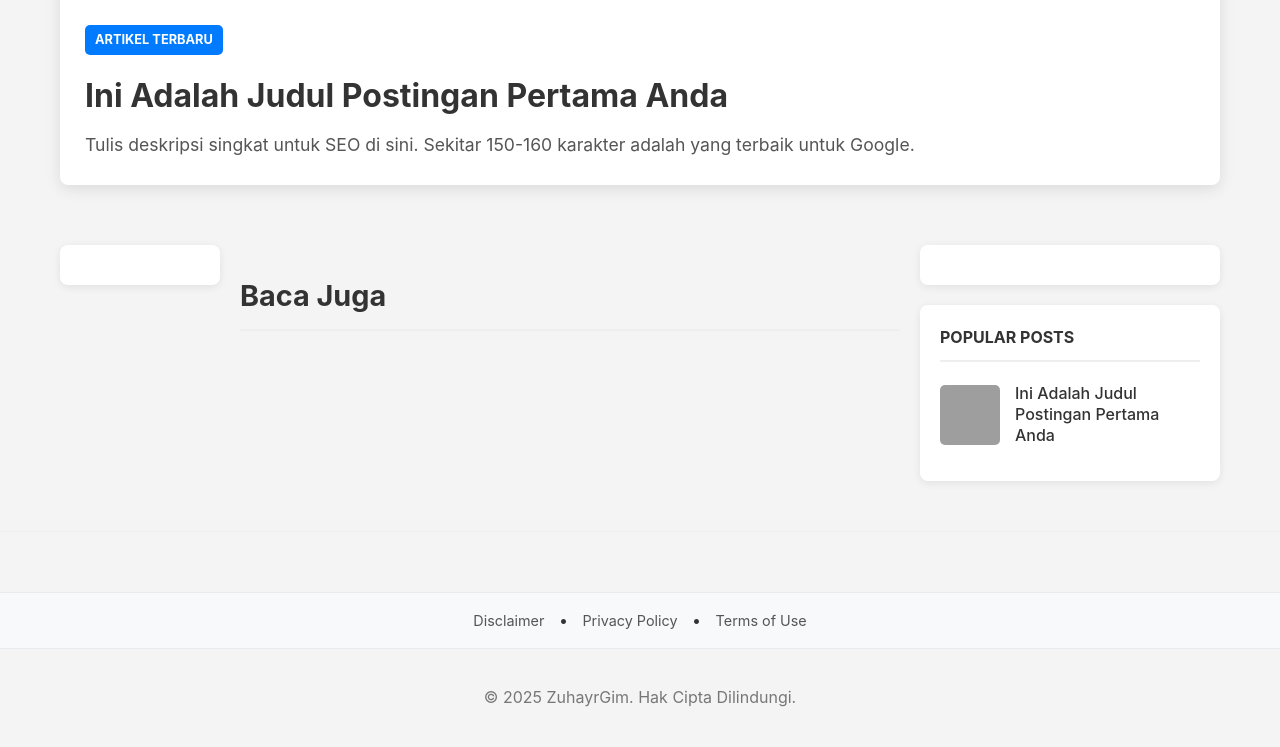
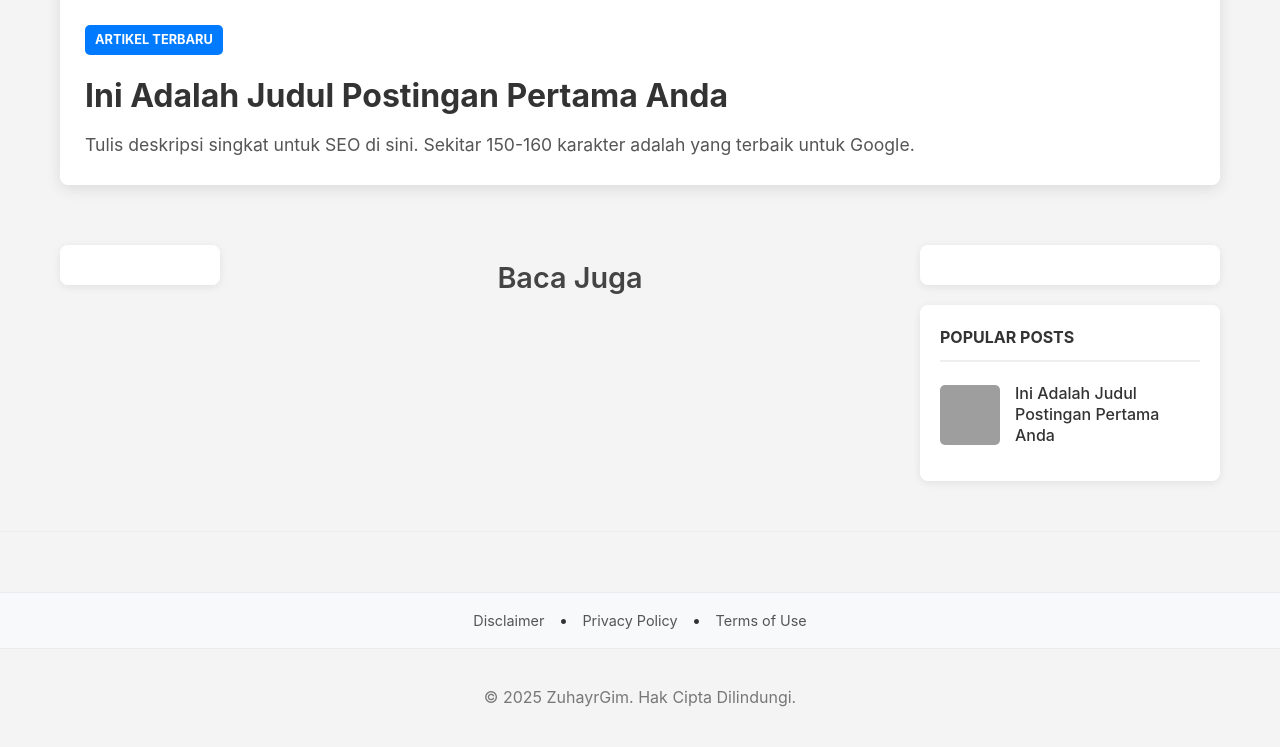
Before and after one commit to dianplay2025/zuhayrgim.github.io, a Jekyll site: the page built from index.html, in a window 1280 px wide. Shown: the part 646-1393 px from the top of the page. Built offline with Jekyll 4.4.1, drawn with Linux system fonts in a browser that asks for light colours; the list of posts is cut into pages by our own code; grey boxes are pictures that could not be loaded.

Commit message:
Update style.css

```diff
--- a/assets/css/style.css
+++ b/assets/css/style.css
@@ -1,79 +1,449 @@
 @charset "UTF-8";
 
-:root { --primary-color: #333; --secondary-color: #007bff; --background-color: #f4f4f4; --card-bg-color: #ffffff; --text-color: #333; }
-body { font-family: -apple-system, BlinkMacSystemFont, "Segoe UI", Roboto, Helvetica, Arial, sans-serif; line-height: 1.6; margin: 0; padding: 0; background-color: var(--background-color); color: var(--text-color); }
-.container { max-width: 1200px; margin: 0 auto; padding: 0 20px; box-sizing: border-box; }
-header { background: var(--primary-color); color: white; padding: 1.5rem 1rem; text-align: center; }
-header h1 { margin: 0; font-size: 2rem; }
-.header-nav { margin-top: 15px; }
-.header-nav ul { list-style: none; padding: 0; margin: 0; display: flex; justify-content: center; gap: 20px; }
-.header-nav a { color: white; text-decoration: none; font-weight: bold; }
-.main-layout { display: flex; gap: 20px; padding-top: 30px; align-items: flex-start; }
-.sidebar { position: -webkit-sticky; position: sticky; top: 20px; align-self: flex-start; }
-.sidebar-left { width: 160px; flex-shrink: 0; }
-.sidebar-right { width: 300px; flex-shrink: 0; }
-.main-content { flex: 1; min-width: 0; }
-.sidebar-widget { background-color: var(--card-bg-color); padding: 20px; border-radius: 8px; box-shadow: 0 2px 8px rgba(0,0,0,0.08); margin-bottom: 20px; }
-.sidebar-widget h4 { margin-top: 0; border-bottom: 2px solid #eee; padding-bottom: 10px; }
-.ad-placeholder { background: #e9e9e9; color: #999; display: flex; align-items: center; justify-content: center; border: 1px dashed #ccc; box-sizing: border-box; text-align: center; }
-.ad-160-600 { width: 100%; height: 600px; }
-.ad-300-250 { width: 100%; height: 250px; }
-.post-list { list-style: none; padding: 0; margin: 0; }
-.post-item { background: var(--card-bg-color); border-radius: 8px; box-shadow: 0 2px 8px rgba(0,0,0,0.08); margin-bottom: 20px; display: flex; align-items: center; overflow: hidden; text-decoration: none; color: inherit; transition: transform 0.2s ease; }
-.post-item:hover { transform: translateY(-3px); }
-.post-thumbnail { width: 100px; height: 100px; object-fit: cover; flex-shrink: 0; }
-.post-content { padding: 15px 20px; }
-.post-title { margin: 0 0 5px 0; font-size: 1.25rem; color: var(--text-color); }
-.post-description { margin: 0; font-size: 0.95rem; color: #666; }
-.article-container { background: #fff; padding: 20px 30px; border-radius: 8px; box-shadow: 0 2px 8px rgba(0,0,0,0.08); }
-.article-title { font-size: 2.5rem; text-align: center; margin-bottom: 20px; }
-.article-content p { font-size: 1.1rem; line-height: 1.8; }
-.featured-image { width: 100%; height: auto; border-radius: 8px; margin-bottom: 20px; }
-footer { text-align: center; padding: 20px 0; color: #777; }
-.post-categories { font-size: 0.8em; font-weight: bold; color: var(--secondary-color); margin: 0 0 5px 0; text-transform: uppercase; }
-.post-categories-page { text-align: center; color: #888; margin-top: -10px; }
-.breadcrumb { list-style: none; padding: 0; margin: 0 0 25px 0; font-size: 0.9em; }
-.breadcrumb-item { display: inline; }
-.breadcrumb-item + .breadcrumb-item::before { content: ">"; margin: 0 0.5em; color: #6c757d; }
-.breadcrumb-item a { color: var(--secondary-color); text-decoration: none; font-weight: 500; }
-.breadcrumb-item.active { color: #6c757d; }
-.pagination { display: flex; justify-content: space-between; align-items: center; padding: 20px 0; margin-top: 20px; border-top: 1px solid #eee; }
-.pagination-link { padding: 8px 15px; border: 1px solid #ddd; border-radius: 5px; text-decoration: none; color: var(--secondary-color); background-color: #fff; }
-.pagination-link:hover { background-color: #f4f4f4; }
-.pagination-link.disabled { color: #ccc; border-color: #eee; pointer-events: none; }
-.page_number { color: #777; font-size: 0.9em; }
-.search-container { padding: 20px; background-color: #e9ecef; border-bottom: 1px solid #ddd; }
-#searchInput { width: 100%; max-width: 700px; display: block; margin: 0 auto; padding: 12px 15px; font-size: 1rem; border: 1px solid #ccc; border-radius: 8px; box-sizing: border-box; }
-#searchInput:focus { outline: none; border-color: var(--secondary-color); box-shadow: 0 0 0 3px rgba(0, 123, 255, 0.25); }
-.pre-footer-ad { padding: 30px 0; margin-top: 30px; border-top: 1px solid #eee; display: flex; justify-content: center; align-items: center; }
-.ad-728-90 { width: 728px; height: 90px; max-width: 100%; }
-.footer-nav { background-color: #f8f9fa; border-top: 1px solid #e9ecef; border-bottom: 1px solid #e9ecef; }
-.footer-links { text-align: center; padding: 15px 0; }
-.footer-links a { color: #555; text-decoration: none; margin: 0 10px; font-size: 0.9em; }
-.footer-links a:hover { text-decoration: underline; }
-.article-header-ad { width: 100%; padding: 20px 0; background: #fff; border-bottom: 1px solid #eee; display: flex; justify-content: center; align-items: center; }
-.featured-post-container { margin: 30px 0; }
-.featured-post { display: block; background-color: var(--card-bg-color); border-radius: 8px; box-shadow: 0 4px 15px rgba(0,0,0,0.1); overflow: hidden; text-decoration: none; color: inherit; transition: transform 0.2s ease, box-shadow 0.2s ease; }
-.featured-post:hover { transform: translateY(-5px); box-shadow: 0 8px 25px rgba(0,0,0,0.15); }
-.featured-image-wrapper img { width: 100%; height: 350px; object-fit: cover; display: block; }
-.featured-content { padding: 25px; }
-.featured-tag { display: inline-block; background-color: var(--secondary-color); color: #fff; padding: 5px 10px; border-radius: 5px; font-size: 0.8em; font-weight: bold; margin-bottom: 15px; }
-.featured-content h2 { margin: 0 0 10px 0; font-size: 2rem; }
-.featured-content p { margin: 0; font-size: 1.1rem; color: #555; }
-.latest-posts-title { font-size: 1.8rem; margin-bottom: 20px; padding-bottom: 10px; border-bottom: 2px solid #eee; }
-.popular-posts-list { list-style: none; padding: 0; margin: 0; }
-.popular-posts-list li { margin-bottom: 15px; }
-.popular-posts-list a { display: flex; align-items: center; text-decoration: none; color: inherit; }
-.popular-post-thumbnail { width: 60px; height: 60px; object-fit: cover; border-radius: 5px; margin-right: 15px; flex-shrink: 0; }
-.popular-post-title { font-weight: 500; line-height: 1.3; }
-.post-navigation { display: flex; justify-content: space-between; margin-top: 40px; padding-top: 20px; border-top: 1px solid #eee; }
-.post-navigation a { display: block; width: 48%; padding: 15px; border: 1px solid #ddd; border-radius: 8px; text-decoration: none; color: #333; transition: all 0.2s ease; }
-.post-navigation a:hover { border-color: var(--secondary-color); background-color: #f8f9fa; }
-.post-navigation span { display: block; font-size: 0.8em; font-weight: bold; color: #888; margin-bottom: 5px; }
-.post-navigation .next-post { text-align: right; }
-.facebook-comments { margin-top: 40px; padding-top: 20px; border-top: 1px solid #eee; }
-.facebook-comments h4 { font-size: 1.5rem; margin-bottom: 20px; }
-@media (max-width: 1100px) { .sidebar-left { display: none; } }
+:root {
+    --primary-color: #333;
+    --secondary-color: #007bff;
+    --background-color: #f4f4f4;
+    --card-bg-color: #ffffff;
+    --text-color: #333;
+}
+
+body {
+    font-family: -apple-system, BlinkMacSystemFont, "Segoe UI", Roboto, Helvetica, Arial, sans-serif;
+    line-height: 1.6;
+    margin: 0;
+    padding: 0;
+    background-color: var(--background-color);
+    color: var(--text-color);
+}
+
+.container {
+    max-width: 1200px;
+    margin: 0 auto;
+    padding: 0 20px;
+    box-sizing: border-box;
+}
+
+header {
+    background: var(--primary-color);
+    color: white;
+    padding: 1.5rem 1rem;
+    text-align: center;
+}
+
+header h1 {
+    margin: 0;
+    font-size: 2rem;
+}
+
+.header-nav {
+    margin-top: 15px;
+}
+
+.header-nav ul {
+    list-style: none;
+    padding: 0;
+    margin: 0;
+    display: flex;
+    justify-content: center;
+    gap: 20px;
+}
+
+.header-nav a {
+    color: white;
+    text-decoration: none;
+    font-weight: bold;
+}
+
+.main-layout {
+    display: flex;
+    gap: 20px;
+    padding-top: 30px;
+    align-items: flex-start;
+}
+
+.sidebar {
+    position: -webkit-sticky;
+    position: sticky;
+    top: 20px;
+    align-self: flex-start;
+}
+
+.sidebar-left {
+    width: 160px;
+    flex-shrink: 0;
+}
+
+.sidebar-right {
+    width: 300px;
+    flex-shrink: 0;
+}
+
+.main-content {
+    flex: 1;
+    min-width: 0;
+}
+
+.sidebar-widget {
+    background-color: var(--card-bg-color);
+    padding: 20px;
+    border-radius: 8px;
+    box-shadow: 0 2px 8px rgba(0,0,0,0.08);
+    margin-bottom: 20px;
+    box-sizing: border-box; /* Penting untuk perhitungan padding */
+}
+
+.sidebar-widget h4 {
+    margin-top: 0;
+    border-bottom: 2px solid #eee;
+    padding-bottom: 10px;
+}
+
+.ad-placeholder {
+    background: #e9e9e9;
+    color: #999;
+    display: flex;
+    align-items: center;
+    justify-content: center;
+    border: 1px dashed #ccc;
+    box-sizing: border-box;
+    text-align: center;
+}
+
+/* [PERBAIKAN #1] Membuat placeholder iklan pas dengan kontainernya */
+.ad-160-600 {
+    width: 100%; /* Otomatis mengisi ruang di dalam padding */
+    height: 600px;
+}
+.ad-300-250 {
+    width: 100%; /* Otomatis mengisi ruang di dalam padding */
+    height: 250px;
+}
+
+.post-list {
+    list-style: none;
+    padding: 0;
+    margin: 0;
+}
+
+.post-item {
+    background: var(--card-bg-color);
+    border-radius: 8px;
+    box-shadow: 0 2px 8px rgba(0,0,0,0.08);
+    margin-bottom: 20px;
+    display: flex;
+    align-items: center;
+    overflow: hidden;
+    text-decoration: none;
+    color: inherit;
+    transition: transform 0.2s ease;
+}
+
+.post-item:hover {
+    transform: translateY(-3px);
+}
+
+.post-thumbnail {
+    width: 100px;
+    height: 100px;
+    object-fit: cover;
+    flex-shrink: 0;
+}
+
+.post-content {
+    padding: 15px 20px;
+}
+
+.post-title {
+    margin: 0 0 5px 0;
+    font-size: 1.25rem;
+    color: var(--text-color);
+}
+
+.post-description {
+    margin: 0;
+    font-size: 0.95rem;
+    color: #666;
+}
+
+.article-container {
+    background: #fff;
+    padding: 20px 30px;
+    border-radius: 8px;
+    box-shadow: 0 2px 8px rgba(0,0,0,0.08);
+}
+
+.article-title {
+    font-size: 2.5rem;
+    text-align: center;
+    margin-bottom: 20px;
+}
+
+.article-content p {
+    font-size: 1.1rem;
+    line-height: 1.8;
+}
+
+.featured-image {
+    width: 100%;
+    height: auto;
+    border-radius: 8px;
+    margin-bottom: 20px;
+}
+
+footer {
+    text-align: center;
+    padding: 20px 0;
+    color: #777;
+}
+
+/* Styling untuk Fitur Tambahan */
+.post-categories {
+    font-size: 0.8em;
+    font-weight: bold;
+    color: var(--secondary-color);
+    margin: 0 0 5px 0;
+    text-transform: uppercase;
+}
+
+.post-categories-page {
+    text-align: center;
+    color: #888;
+    margin-top: -10px;
+}
+
+.breadcrumb {
+    list-style: none;
+    padding: 0;
+    margin: 0 0 25px 0;
+    font-size: 0.9em;
+}
+
+.breadcrumb-item {
+    display: inline;
+}
+
+.breadcrumb-item + .breadcrumb-item::before {
+    content: ">";
+    margin: 0 0.5em;
+    color: #6c757d;
+}
+
+.breadcrumb-item a {
+    color: var(--secondary-color);
+    text-decoration: none;
+    font-weight: 500;
+}
+
+.breadcrumb-item.active {
+    color: #6c757d;
+}
+
+.pagination {
+    display: flex;
+    justify-content: space-between;
+    align-items: center;
+    padding: 20px 0;
+    margin-top: 20px;
+    border-top: 1px solid #eee;
+}
+
+.pagination-link {
+    padding: 8px 15px;
+    border: 1px solid #ddd;
+    border-radius: 5px;
+    text-decoration: none;
+    color: var(--secondary-color);
+    background-color: #fff;
+}
+
+.pagination-link:hover {
+    background-color: #f4f4f4;
+}
+
+.pagination-link.disabled {
+    color: #ccc;
+    border-color: #eee;
+    pointer-events: none;
+}
+
+.page_number {
+    color: #777;
+    font-size: 0.9em;
+}
+
+.search-container {
+    padding: 20px;
+    background-color: #e9ecef;
+    border-bottom: 1px solid #ddd;
+}
+
+#searchInput {
+    width: 100%;
+    max-width: 700px;
+    display: block;
+    margin: 0 auto;
+    padding: 12px 15px;
+    font-size: 1rem;
+    border: 1px solid #ccc;
+    border-radius: 8px;
+    box-sizing: border-box;
+}
+
+#searchInput:focus {
+    outline: none;
+    border-color: var(--secondary-color);
+    box-shadow: 0 0 0 3px rgba(0, 123, 255, 0.25);
+}
+
+.pre-footer-ad {
+    padding: 30px 0;
+    margin-top: 30px;
+    border-top: 1px solid #eee;
+    display: flex;
+    justify-content: center;
+    align-items: center;
+}
+
+.ad-728-90 {
+    width: 728px;
+    height: 90px;
+    max-width: 100%;
+}
+
+.footer-nav {
+    background-color: #f8f9fa;
+    border-top: 1px solid #e9ecef;
+    border-bottom: 1px solid #e9ecef;
+}
+
+.footer-links {
+    text-align: center;
+    padding: 15px 0;
+}
+
+.footer-links a {
+    color: #555;
+    text-decoration: none;
+    margin: 0 10px;
+    font-size: 0.9em;
+}
+
+.footer-links a:hover {
+    text-decoration: underline;
+}
+
+.article-header-ad {
+    width: 100%;
+    padding: 20px 0;
+    background: #fff;
+    border-bottom: 1px solid #eee;
+    display: flex;
+    justify-content: center;
+    align-items: center;
+}
+
+/* Styling untuk Featured Post */
+.featured-post-container {
+    margin: 30px 0;
+}
+
+.featured-post {
+    display: block;
+    background-color: var(--card-bg-color);
+    border-radius: 8px;
+    box-shadow: 0 4px 15px rgba(0,0,0,0.1);
+    overflow: hidden;
+    text-decoration: none;
+    color: inherit;
+    transition: transform 0.2s ease, box-shadow 0.2s ease;
+}
+
+.featured-post:hover {
+    transform: translateY(-5px);
+    box-shadow: 0 8px 25px rgba(0,0,0,0.15);
+}
+
+.featured-image-wrapper img {
+    width: 100%;
+    height: 350px;
+    object-fit: cover;
+    display: block;
+}
+
+.featured-content {
+    padding: 25px;
+}
+
+.featured-tag {
+    display: inline-block;
+    background-color: var(--secondary-color);
+    color: #fff;
+    padding: 5px 10px;
+    border-radius: 5px;
+    font-size: 0.8em;
+    font-weight: bold;
+    margin-bottom: 15px;
+}
+
+.featured-content h2 {
+    margin: 0 0 10px 0;
+    font-size: 2rem;
+}
+
+.featured-content p {
+    margin: 0;
+    font-size: 1.1rem;
+    color: #555;
+}
+
+/* [PERBAIKAN #2] Styling baru untuk judul "Baca Juga" */
+.latest-posts-title {
+    font-size: 1.8rem;
+    text-align: center; /* Posisikan di tengah */
+    margin-bottom: 30px; /* Beri jarak bawah lebih banyak */
+    margin-top: 10px; /* Beri sedikit jarak atas */
+    font-weight: 600;
+    color: #444;
+}
+
+/* Styling untuk Popular Posts Widget */
+.popular-posts-list {
+    list-style: none;
+    padding: 0;
+    margin: 0;
+}
+
+.popular-posts-list li {
+    margin-bottom: 15px;
+}
+
+.popular-posts-list a {
+    display: flex;
+    align-items: center;
+    text-decoration: none;
+    color: inherit;
+}
+
+.popular-post-thumbnail {
+    width: 60px;
+    height: 60px;
+    object-fit: cover;
+    border-radius: 5px;
+    margin-right: 15px;
+    flex-shrink: 0;
+}
+
+.popular-post-title {
+    font-weight: 500;
+    line-height: 1.3;
+}
+
+/* RESPONSIVE DESIGN */
+@media (max-width: 1100px) {
+    .sidebar-left { display: none; }
+}
+
 @media (max-width: 900px) {
     .main-layout { flex-direction: column; }
     .sidebar { width: 100%; position: static; margin-top: 20px; }
```
